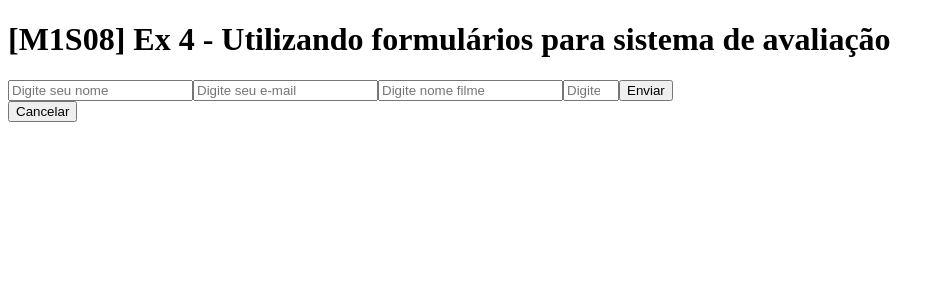
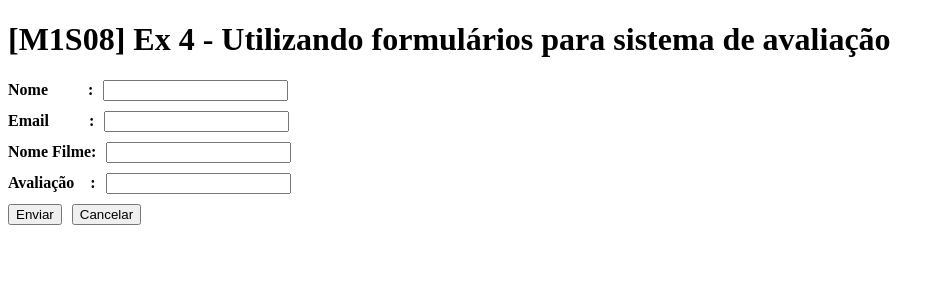
Before and after one commit to RodrigoRaiche/exerciciosAngular, an Angular app: page /avaliacao in a window 1280 px wide. Shown: the top 300 px of the page, without its empty margins (0-945 px from the left). Built offline with nearby package versions, Linux system fonts and the light colour scheme.

Commit message:
[M1S08] Ex 5 - Utilizando validators no form

```diff
--- a/src/app/views/sistema-avaliacao/sistema-avaliacao.component.html
+++ b/src/app/views/sistema-avaliacao/sistema-avaliacao.component.html
@@ -1,10 +1,45 @@
 <h1>[M1S08] Ex 4 - Utilizando formulários para sistema de avaliação</h1>
-<form [formGroup]="_form" (ngSubmit)="submit()">
-    <input  type="text" name="nome" id="nome" placeholder="Digite seu nome" formControlName="nome">
-    <input  type="email" name="email" id="email" placeholder="Digite seu e-mail" formControlName="email" >
-    <input  type="text" name="nomeFilme" id="nomeFilme" placeholder="Digite nome filme" formControlName="nomeFilme">
-    <input  type="number" name="avaliacao" id="avaliacao" maxlength="02" min="1" max="10" placeholder="Digite sua avaliação(1 a 10)" formControlName="avaliacao">
-    <button type="submit">Enviar</button>
+<form [formGroup]="registerForm" (ngSubmit)="onSubmit()">
+    <div class="form-group">
+        <label class="divLabel">Nome&nbsp;&nbsp;&nbsp;&nbsp;&nbsp;&nbsp;&nbsp;&nbsp;&nbsp;&nbsp;:</label>
+        <input type="text" formControlName="nome" class="form-control"
+            [ngClass]="{'is-invalid': submitted && registerForm.controls['nome'].errors }" />
+        <span *ngIf="submitted && registerForm.controls['nome'].errors">
+            Campo obrigatório
+        </span>
+    </div>
+
+    <div class="form-group">
+        <label class="divLabel">Email&nbsp;&nbsp;&nbsp;&nbsp;&nbsp;&nbsp;&nbsp;&nbsp;&nbsp;&nbsp;:</label>
+        <input type="text" formControlName="email" class="form-control"
+            [ngClass]="{'is-invalid': submitted && registerForm.controls['email'].errors }" />
+        <span *ngIf="submitted && registerForm.controls['email'].errors">
+            Campo obrigatório
+        </span>
+
+    </div>
+    <div class="form-group">
+        <label class="divLabel">Nome Filme:</label>
+        <input type="text" formControlName="nomeFilme" class="form-control"
+            [ngClass]="{'is-invalid': submitted && registerForm.controls['nomeFilme'].errors }" />
+        <span *ngIf="submitted && registerForm.controls['nomeFilme'].errors">
+            Campo obrigatório
+        </span>
+
+    </div>
+    <div class="form-group">
+        <label class="divLabel">Avaliação&nbsp;&nbsp;&nbsp;&nbsp;:</label>
+        <input type="text" formControlName="avaliacao" class="form-control"
+            [ngClass]="{'is-invalid': submitted && registerForm.controls['avaliacao'].errors }" />
+        <span *ngIf="submitted && registerForm.controls['avaliacao'].errors">
+            Campo obrigatório
+        </span>
+
+    </div>
+    <div class="form-group">
+        <button class="btn btn-primary">Enviar</button>
+        <button id="btnLimpar" type="reset" (click)="acaoLimpar()">Cancelar</button>
+
+    </div>
 </form>
-<button id="btnLimpar" (click)="acaoLimpar()">Cancelar</button>
 <span>{{resultado}}</span>
--- a/src/app/views/sistema-avaliacao/sistema-avaliacao.component.scss
+++ b/src/app/views/sistema-avaliacao/sistema-avaliacao.component.scss
@@ -0,0 +1,28 @@
+.form-group{
+    margin-top: 10px;
+}
+
+label{
+    font-weight: bold;
+}
+
+.form-control{
+    margin-left: 10px;
+}
+
+.btn-primary{
+    margin-right: 10px;
+}
+
+form span {
+    color: red;
+    display: block;
+    font-size: .8em;
+    font-style: italic;
+    margin-left: 100px;
+  }
+
+span{
+    font-size: 20px;
+    font-weight: bold;
+}
--- a/src/app/views/sistema-avaliacao/sistema-avaliacao.component.ts
+++ b/src/app/views/sistema-avaliacao/sistema-avaliacao.component.ts
@@ -1,6 +1,5 @@
 import { Component, OnInit } from '@angular/core';
-import { FormBuilder, FormGroup, Validators } from '@angular/forms';
-
+import { FormBuilder, FormGroup, Validators  } from '@angular/forms';
 
 @Component({
   selector: 'app-sistema-avaliacao',
@@ -9,34 +8,34 @@ import { FormBuilder, FormGroup, Validators } from '@angular/forms';
 })
 export class SistemaAvaliacaoComponent implements OnInit {
 
-
-  formValid = true;
-  resultado = '';
-
-  _form: FormGroup = this.formBuilder.group({
-    nome: ['', [Validators.required, Validators.minLength(5)]],
-    email: ['', [Validators.required]],
-    nomeFilme: ['', [Validators.required, Validators.minLength(5)]],
+  registerForm: FormGroup = this.formBuilder.group({
+    nome: ['', [Validators.required, Validators.minLength(3)]],
+    email: ['', [Validators.required, Validators.email, Validators.pattern('^[a-z0-9._%+-]+@[a-z0-9.-]+\\.[a-z]{2,4}$')]],
+    nomeFilme: ['', [Validators.required, Validators.minLength(3)]],
     avaliacao: ['', [Validators.required, Validators.maxLength(2), Validators.min(1), Validators.max(10)]]
   })
 
+  submitted = false;
+  resultado = '';
 
   constructor(
     private formBuilder: FormBuilder) { }
 
-  submit() {
-    console.log(this._form.value)
-    if (this._form.valid) {
-       this.resultado = `Você avaliou o filme ${this._form.value.nomeFilme}`
+
+  onSubmit() {
+    this.submitted = true;
+    console.log(this.registerForm.value)
+    if (this.registerForm.valid) {
+      this.resultado = `Você avaliou o filme ${this.registerForm.value.nomeFilme}`
     }
-    else{
+    else {
       this.resultado = ''
     }
   }
 
 
   acaoLimpar() {
-    this._form.setValue({
+    this.registerForm.setValue({
       nome: '',
       email: '',
       nomeFilme: '',
@@ -44,6 +43,7 @@ export class SistemaAvaliacaoComponent implements OnInit {
 
     })
     this.resultado = '';
+    this.submitted = false;
   }
 
   ngOnInit(): void {
```
